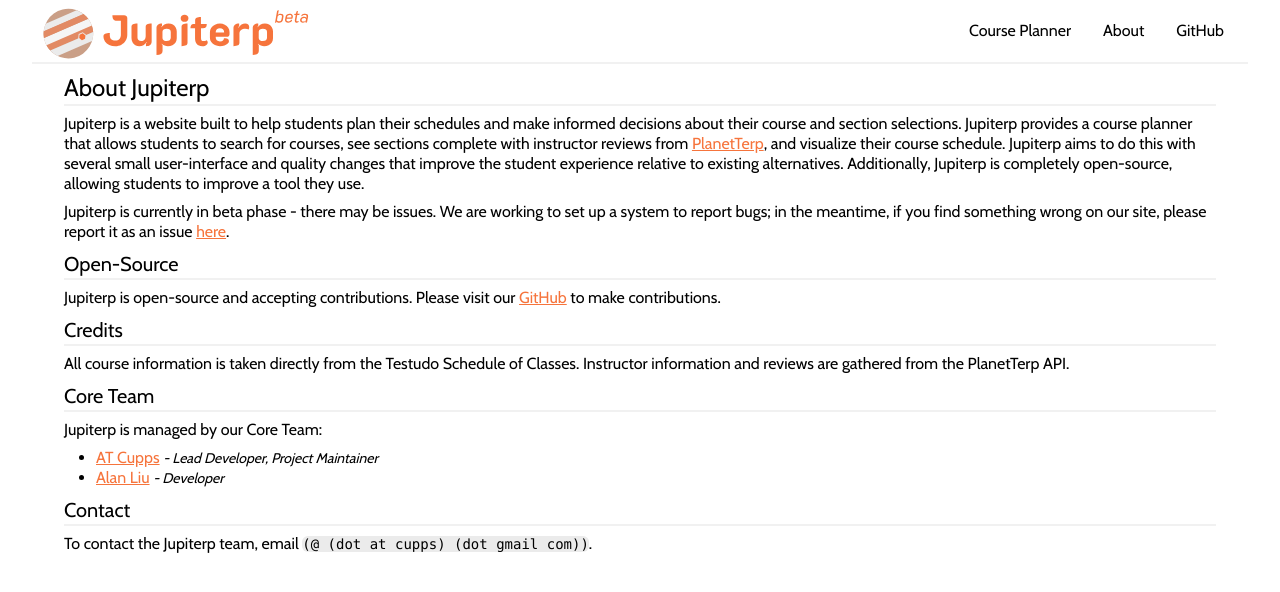
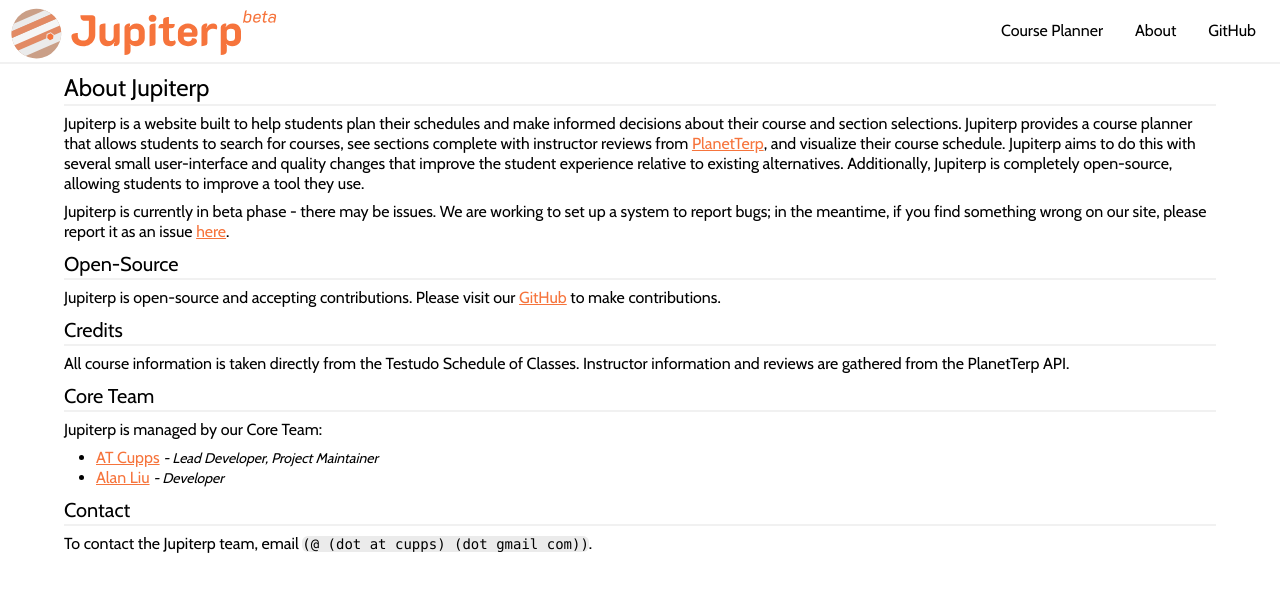
Before and after one commit to atcupps/Jupiterp, a SvelteKit app in the folder site/: page /about in a window 1280 px wide. Shown: the top 592 px of the page. Built offline with nearby package versions, Linux system fonts and the light colour scheme.

Commit message:
Try to fix mobile scrolling issue part 2

```diff
--- a/site/src/routes/+layout.svelte
+++ b/site/src/routes/+layout.svelte
@@ -5,14 +5,20 @@
     import SiteLinks from './SiteLinks.svelte';
 </script>
 
+<div class='flex flex-row h-12 lg:h-14 xl:h-16 px-2 w-full border-b-2
+                        border-divBorderLight dark:border-divBorderDark
+                        bg-bgLight dark:bg-bgDark z-[50]
+                        justify-center lg:justify-start fixed'>
+    <img src='logo.svg' alt='Jupiterp Beta logo' class='flex'/>
+    <SiteLinks />
+</div>
+
 <div class='flex flex-col h-full w-full text-textLight
             dark:text-textDark lg:px-8'>
     <div class='flex'>
         <div class='flex flex-row h-12 lg:h-14 xl:h-16 px-2 w-full border-b-2
                         border-divBorderLight dark:border-divBorderDark
                         justify-center lg:justify-start'>
-            <img src='logo.svg' alt='Jupiterp Beta logo' class='flex'/>
-            <SiteLinks />
         </div>
     </div>
     <slot/>
--- a/site/src/routes/CourseSearch.svelte
+++ b/site/src/routes/CourseSearch.svelte
@@ -39,7 +39,7 @@
 </script>
 
 <!-- Button to toggle course search on mobile -->
-<button class='fixed h-4 w-4 top-7 left-4 visible lg:hidden'
+<button class='fixed h-4 w-4 top-7 left-4 visible lg:hidden z-[51]'
         style='transform: translateY(-50%);'
         on:click={() => {courseSearchSelected = !courseSearchSelected}}>
     <svg xmlns="http://www.w3.org/2000/svg" viewBox="0 0 512 512"
@@ -57,7 +57,7 @@
 <!-- Layer to exit course search if user taps on the Schedule -->
 <!-- Using this method to avoid having to listen to a variable on Schedule -->
 {#if courseSearchSelected}
-    <button class='fixed w-full bg-black bg-opacity-20 z-40
+    <button class='fixed w-full bg-black bg-opacity-20 z-[51]
                     lg:hidden'
             style='height: calc(100% - 3rem);'
         in:fade={{ duration: 150 }}
```
